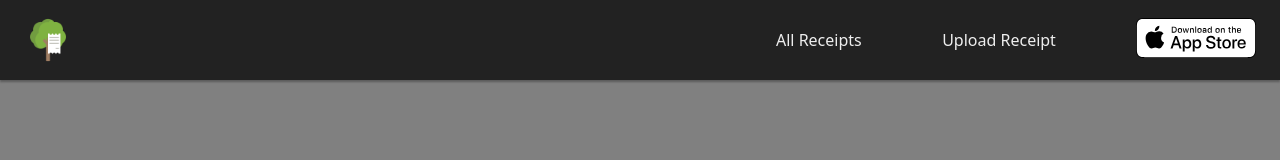
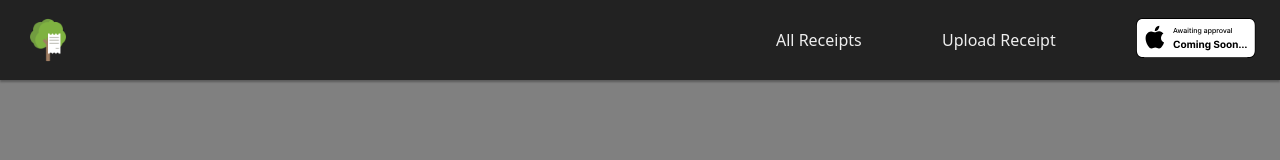
Before and after one commit to wotschofsky/ceipt-frontend, a Next.js app: page / in a window 1280 px wide. Shown: the top 160 px of the page. Built offline with nearby package versions, Linux system fonts and the light colour scheme.

Commit message:
feat: app store 'coming soon' button in header

```diff
--- a/components/Header/index.tsx
+++ b/components/Header/index.tsx
@@ -25,7 +25,7 @@ export default function Header() {
           </a>
         </Link>
         <a href="#">
-          <img src="/appStoreButton.svg" alt="get us on the app store" />
+          <img src="/appleComingSoonButton.svg" alt="get us on the app store" />
         </a>
       </nav>
     </header>
```
Also changed, not shown: public/appleComingSoonButton.svg (added).
